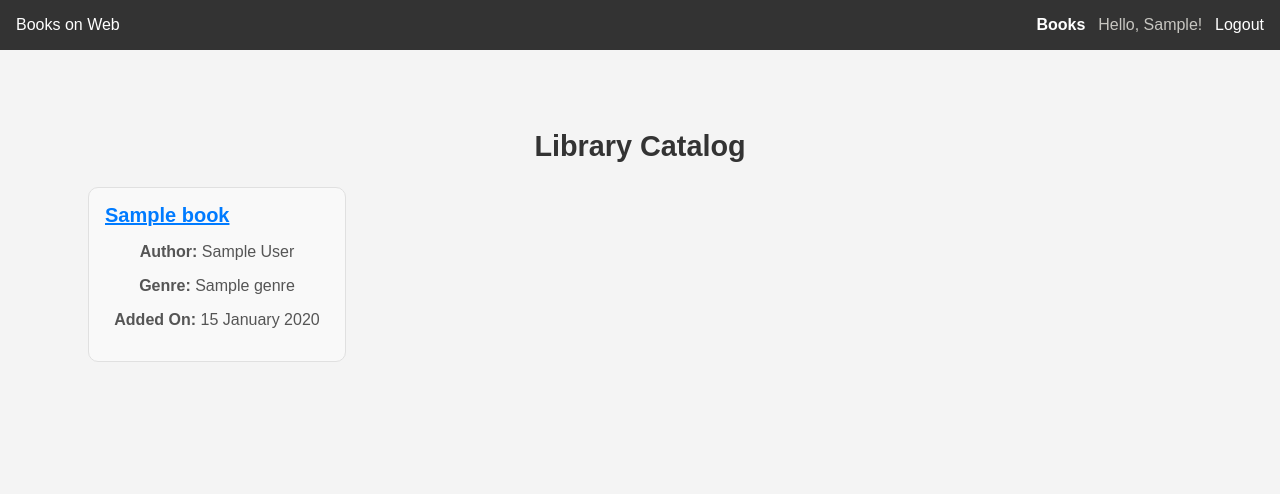
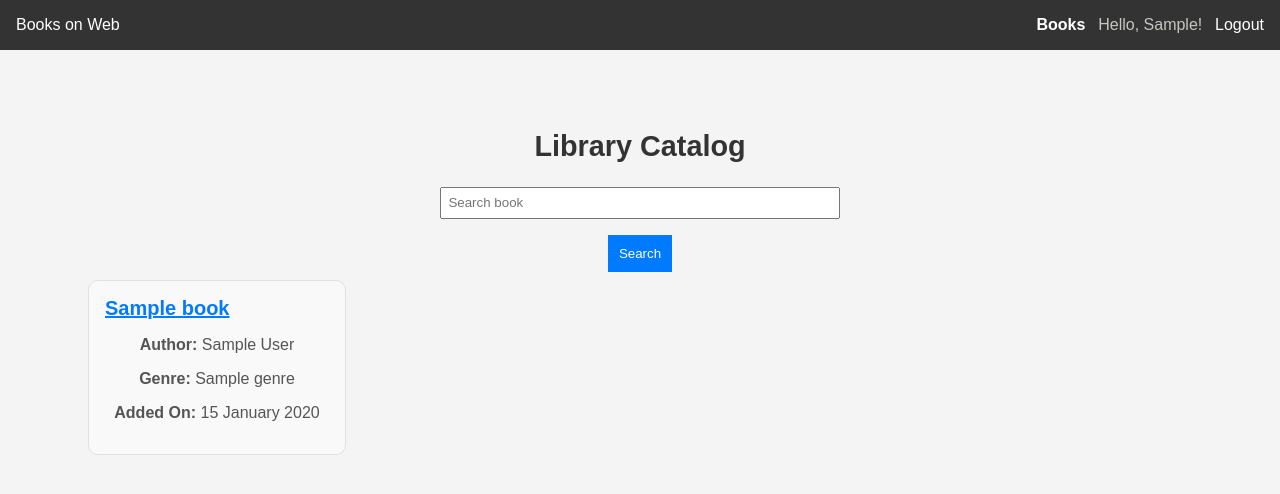
Before and after one commit to MateiSR/Proiect-Web, a PHP site: template views/books_list_view.php in a window 1280 px wide. Shown: the top 494 px of the page. Run offline with PHP 8.4, Linux system fonts and the light colour scheme; the template is opened without the code that fills it: most values are stand-ins (such as "Sample title", 1, 10 or a date in 2020).

Commit message:
Add search input box for books

```diff
--- a/public/css/style.css
+++ b/public/css/style.css
@@ -118,14 +118,14 @@ main {
   }
 
 
-.books-list-container-responsive {
+.books-list-container {
   width: 90%;
   max-width: 1200px;
   margin: 2rem;
   padding: 1.5rem;
 }
 
-.books-list-container-responsive h2 {
+.books-list-container h2 {
   text-align: center;
   margin-bottom: 1.5rem;
   color: #333;
@@ -174,11 +174,26 @@ main {
   }
 }
 
-.books-list-container-responsive p {
+.books-list-container p {
   text-align: center;
   color: #555;
 }
 
-.books-list-container-responsive a {
+.books-list-container a {
   color: #007bff;
 }
+
+.search-box {
+  padding: 0.4rem;
+  width: 70%;
+  max-width: 400px;
+  margin-bottom: 1rem;
+}
+
+.search-button {
+  padding: 0.7rem;
+  background-color: #007bff;
+  color: white;
+  border: none;
+  margin-bottom: 0.5rem;
+}
--- a/views/books_list_view.php
+++ b/views/books_list_view.php
@@ -1,5 +1,11 @@
-<div class="books-list-container-responsive">
+<div class="books-list-container">
   <h2>Library Catalog</h2>
+
+  <form action="/books" method="get" class="center">
+    <input type="text" name="search" placeholder="Search book"
+      value="<?php echo htmlspecialchars($searchTerm ?? ''); ?>" class="search-box">
+    <button type="submit" class="search-button">Search</button>
+  </form>
   <?php if (!empty($books)): ?>
     <div class="books-grid">
       <?php foreach ($books as $book): ?>
@@ -17,6 +23,10 @@
       <?php endforeach; ?>
     </div>
   <?php else: ?>
-    <p>No books found. <a href="/add-book">Add a book!</a></p>
+    <?php if (!empty($searchTerm)): ?>
+      <p>No books found for <strong>"<?php echo htmlspecialchars($searchTerm); ?>"</strong></a></p>
+    <?php else: ?>
+      <p>No books found. <a href="/add-book">Add a book!</a></p>
+    <?php endif; ?>
   <?php endif; ?>
 </div>
```
Also changed, not shown: controllers/BookController.php (+8 -1 lines), models/Book.php (+18 -0 lines), services/LibraryRecommender.php (added).
